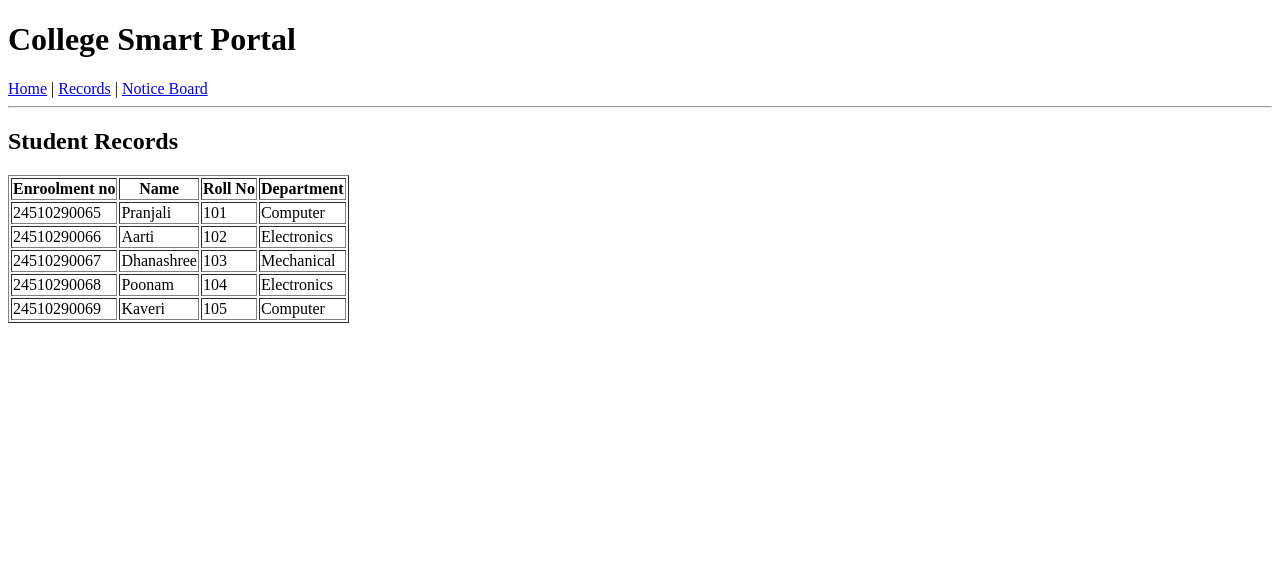
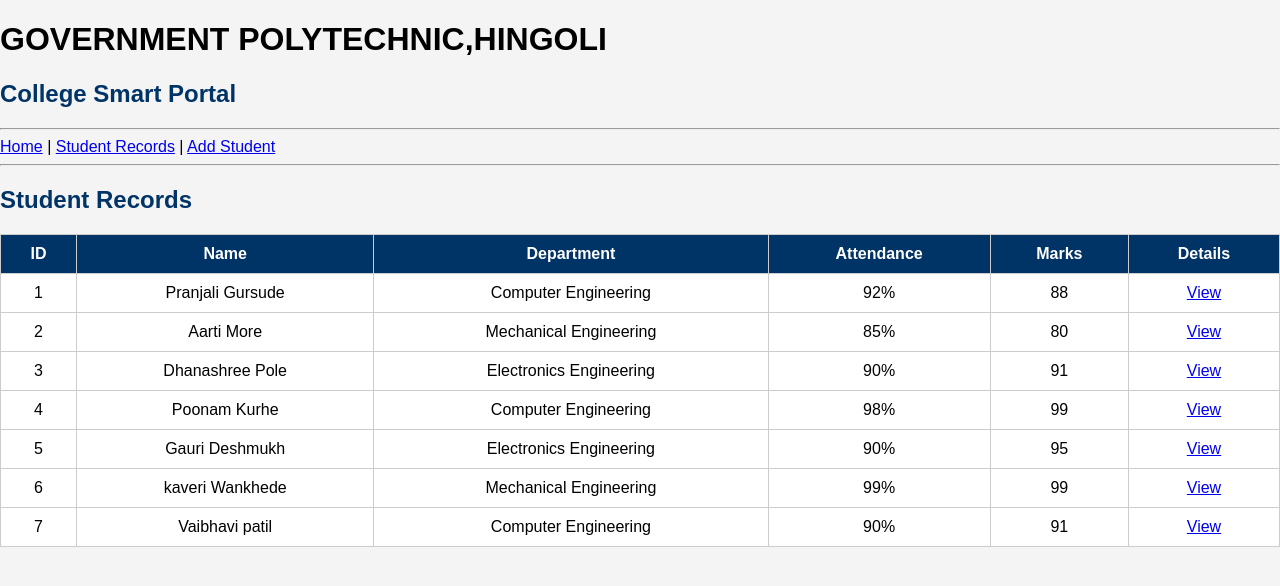
Before and after one commit to p-19697/Python, a Flask app: page /records in a window 1280 px wide. Shown: the top 586 px of the page. Run offline with Flask 3, Linux system fonts and the light colour scheme.

Commit message:
Day 3 : using css

```diff
--- a/app.py
+++ b/app.py
@@ -3,32 +3,37 @@ from flask import Flask, render_template
 app = Flask(__name__)
 
 students = [
-    {"department": "Computer", "enrollment": 24510290065, "name": "Pranjali", "roll": 101},
-    {"department": "Electronics", "enrollment": 24510290066, "name": "Aarti", "roll": 102},
-    {"department": "Mechanical", "enrollment": 24510290067, "name": "Dhanashree", "roll": 103},
-    {"department": "Electronics", "enrollment": 24510290068, "name": "Poonam", "roll": 104},
-    {"department": "Computer", "enrollment": 24510290069, "name": "Kaveri", "roll": 105},
-
+    {   "id": 1, "name": "Pranjali Gursude", "department": "Computer Engineering","attendance": "92%", "marks": 88 },
+    {  "id": 2, "name": "Aarti More", "department": "Mechanical Engineering", "attendance": "85%", "marks": 80 },
+    {  "id": 3,  "name": "Dhanashree Pole", "department": "Electronics Engineering","attendance": "90%", "marks": 91},
+    {"id": 4,"name": "Poonam Kurhe","department": "Computer Engineering","attendance": "98%","marks": 99 },
+    {"id": 5,"name": "Gauri Deshmukh","department": "Electronics Engineering","attendance": "90%","marks": 95},
+    {"id": 6,"name": "kaveri Wankhede","department": "Mechanical Engineering","attendance": "99%","marks": 99},
+    {"id": 7,"name": "Vaibhavi patil","department": "Computer Engineering","attendance": "90%","marks": 91}
 ]
 
-notices = [
-    "1st Unit Test starts from 15 June 2026",
-    "2nd Unit Test starts from 6 Augst 2026",
-    "Project Submission Date: 20 June 2026",
-    "College Annual Function on 25 June 2026",
-]
+@app.route("/")
+def home():
+    return render_template("home.html")
 
-@app.route('/')
-def home():
-    return render_template('home.html')
+@app.route("/records")
+def records():
+    return render_template("records.html", students=students)
 
-@app.route('/records')
-def records():
-    return render_template('records.html', students=students)
+@app.route("/add")
+def add():
+    return render_template("add.html")
 
-@app.route('/notice')
-def notice():
-    return render_template('notice.html', notices=notices)
+@app.route("/record/<int:id>")
+def record(id):
+    student = None
+
+    for s in students:
+        if s["id"] == id:
+            student = s
+            break
+
+    return render_template("record_detail.html", student=student)
 
 if __name__ == "__main__":
     app.run(debug=True)
--- /dev/null
+++ b/static/style.css
@@ -0,0 +1,81 @@
+body{
+    font-family: Arial, sans-serif;
+    background-color:#f4f4f4;
+    margin:0;
+    padding:0;
+}
+
+nav{
+    background-color:#003366;
+    padding:15px;
+}
+
+nav h1{
+    color:white;
+    margin:0;
+}
+
+nav a{
+    color:white;
+    text-decoration:none;
+    margin-right:15px;
+    font-weight:bold;
+}
+
+nav a:hover{
+    color:yellow;
+}
+
+.container{
+    padding:20px;
+}
+
+h2{
+    color:#003366;
+}
+
+p{
+    font-size:16px;
+    line-height:1.6;
+}
+
+table{
+    width:100%;
+    border-collapse:collapse;
+    background:white;
+}
+
+th{
+    background-color:#003366;
+    color:white;
+}
+
+th,td{
+    border:1px solid #ccc;
+    padding:10px;
+    text-align:center;
+}
+
+form{
+    background:white;
+    padding:20px;
+    border-radius:5px;
+}
+
+input{
+    width:100%;
+    padding:8px;
+    margin-bottom:10px;
+}
+
+button{
+    background-color:#003366;
+    color:white;
+    border:none;
+    padding:10px 20px;
+    cursor:pointer;
+}
+
+button:hover{
+    background-color:#0055aa;
+}
--- a/templates/base.html
+++ b/templates/base.html
@@ -1,23 +1,26 @@
 <!DOCTYPE html>
 <html>
 <head>
-    <title>College Smart Portal</title>
+    <title>{% block title %}{% endblock %}</title>
+
+    <link rel="stylesheet"
+      href="{{ url_for('static', filename='style.css') }}">
 </head>
+
 <body>
+<h1>GOVERNMENT POLYTECHNIC,HINGOLI</h1>
+<h2>College Smart Portal</h2>
 
+<hr>
 
-    <h1>College Smart Portal</h1>
+<a href="{{ url_for('home') }}">Home</a> |
+<a href="{{ url_for('records') }}">Student Records</a> |
+<a href="{{ url_for('add') }}">Add Student</a>
 
-    <nav>
-        <a href="{{ url_for('home') }}">Home</a> |
-        <a href="{{ url_for('records') }}">Records</a> |
-        <a href="{{ url_for('notice') }}">Notice Board</a>
-    </nav>
+<hr>
 
-    <hr>
-
-    {% block content %}
-    {% endblock %}
+{% block content %}
+{% endblock %}
 
 </body>
 </html>
--- a/templates/records.html
+++ b/templates/records.html
@@ -1,25 +1,40 @@
-{% extends "base.html" %}
+{% extends 'base.html' %}
+
+{% block title %}
+Student Records
+{% endblock %}
 
 {% block content %}
 
 <h2>Student Records</h2>
 
-<table border="1">
+<table border="1" cellpadding="10">
+
 <tr>
-        <th>Enroolment no</th>
+    <th>ID</th>
     <th>Name</th>
-        <th>Roll No</th>
     <th>Department</th>
-
+    <th>Attendance</th>
+    <th>Marks</th>
+    <th>Details</th>
 </tr>
 
 {% for student in students %}
+
 <tr>
-        <td>{{ student.enrollment}}</td>
+    <td>{{ student.id }}</td>
     <td>{{ student.name }}</td>
-        <td>{{ student.roll }}</td>
     <td>{{ student.department }}</td>
+    <td>{{ student.attendance }}</td>
+    <td>{{ student.marks }}</td>
+
+    <td>
+        <a href="{{ url_for('record', id=student.id) }}">
+            View
+        </a>
+    </td>
 </tr>
+
 {% endfor %}
 
 </table>
```
Also changed, not shown: templates/add.html (added, +37 -0 lines), templates/home.html (+24 -9 lines), templates/notice.html (deleted, +0 -24 lines), templates/record_detail.html (added, +33 -0 lines). Lines whose indentation alone changed are shown as unchanged.
